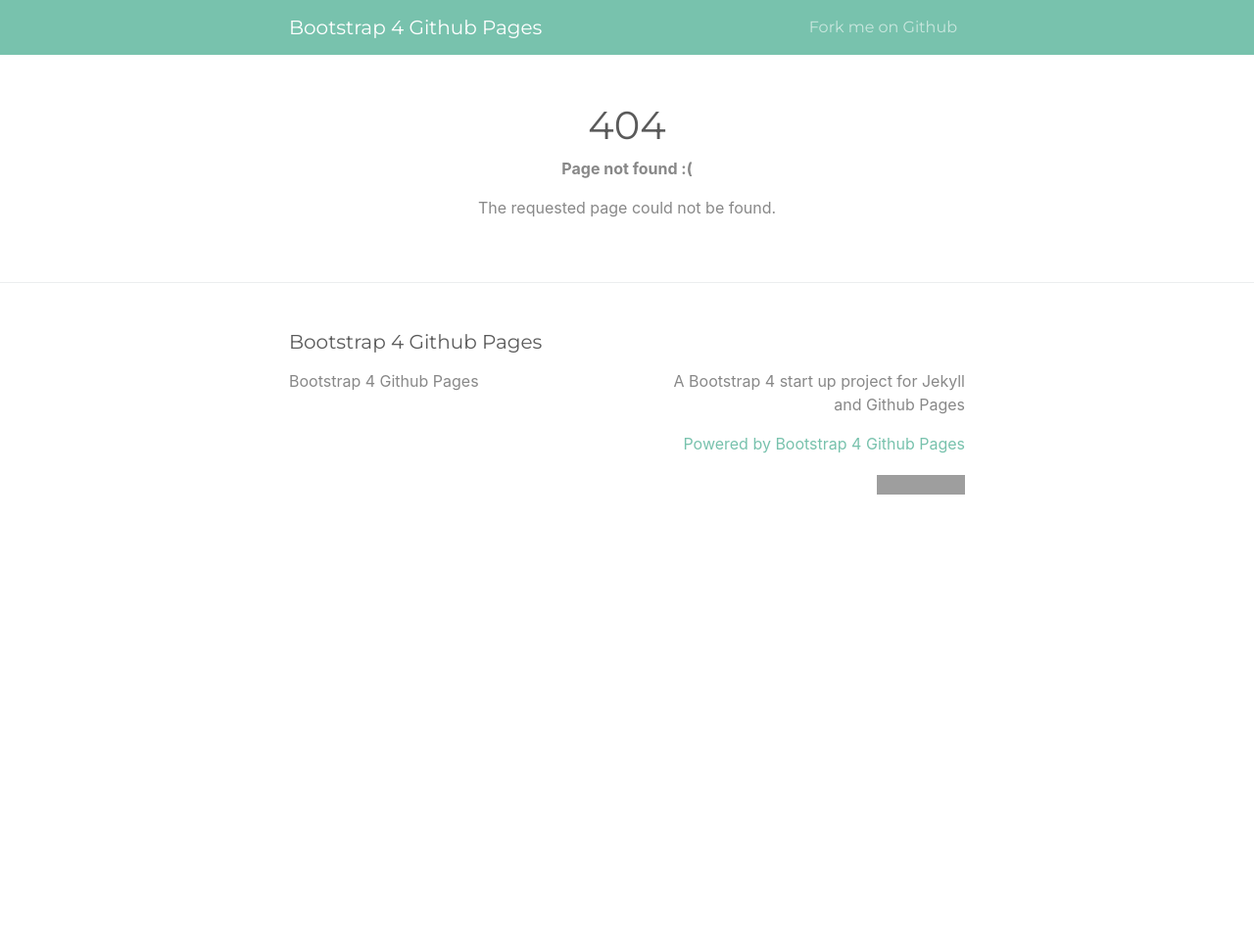
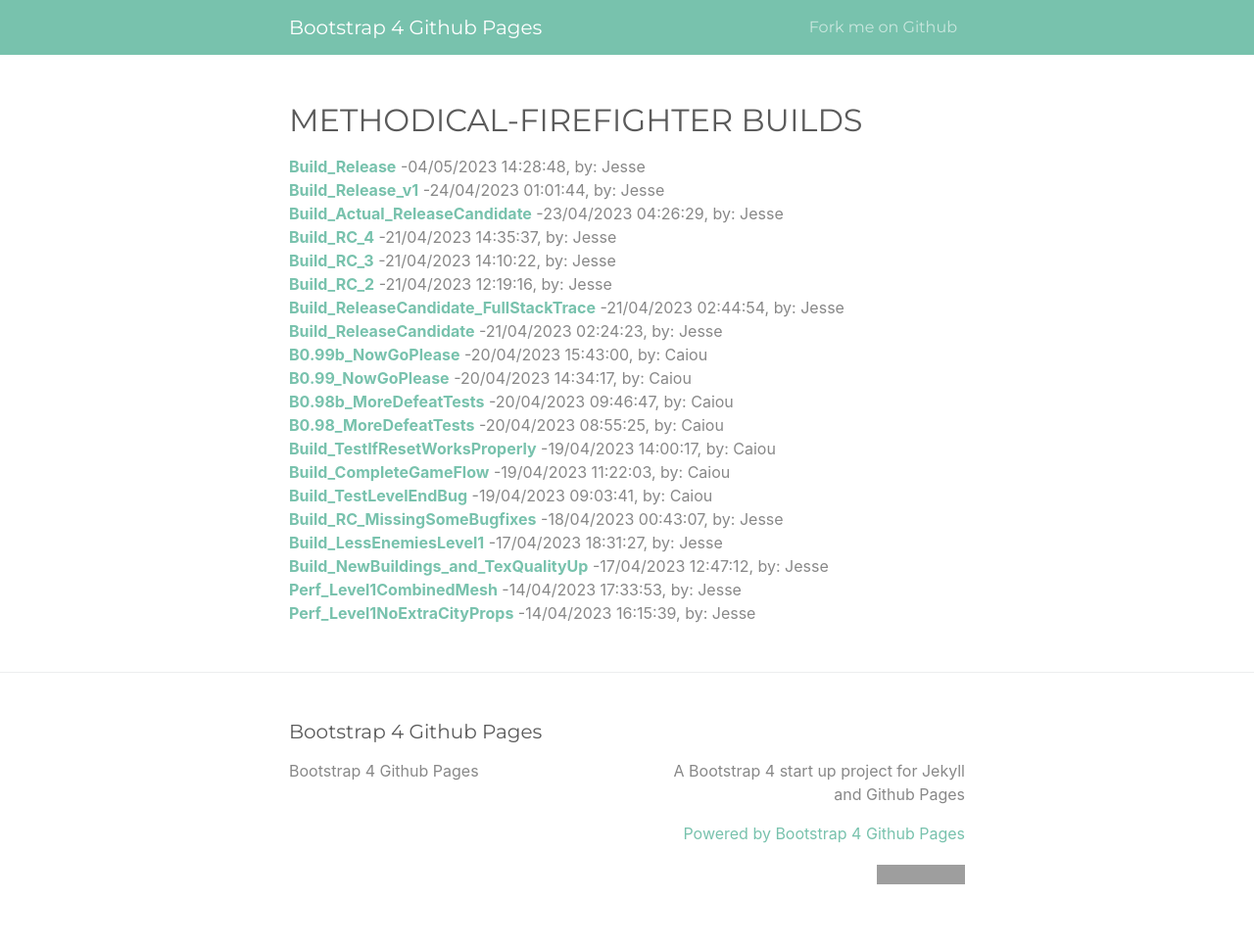
Before and after one commit to Blabbers/legends-builds, a Jekyll site: the page built from build-list-page.html, in a window 1280 px wide. Shown: the whole page at 98% size. Built offline with Jekyll 4.4.1, drawn with Linux system fonts in a browser that asks for light colours; before the commit the page ends 900 px from its top, so only the background shows below that; grey boxes are pictures that could not be loaded.

Commit message:
Test with base page

```diff
--- a/build-list-page.html
+++ b/build-list-page.html
@@ -2,9 +2,66 @@
 layout: default
 ---
 
-<div class="container text-center">
-  <h1>404</h1>
+<meta http-equiv="Cache-Control" content="no-cache, no-store, must-revalidate">
+<meta http-equiv="Pragma" content="no-cache">
+<meta http-equiv="Expires" content="0">
+<!doctype html>
+<html>
+  <head>
+    <title>Blabbers Game Builds</title>
+  </head>
+  <body>
+  <h2><p id="gameName"></p></h2>
+    <!--<p>This is an example paragraph. Anything in the <strong>body</strong> tag will appear on the page, just like this <strong>p</strong> tag and its contents.</p>-->
+    <div id="buildLinks">
+        <!--<a id="buildLink_1"><p id="buildName_1"></p></a>-->
+    </div>
+  </body>
+</html>
 
-  <p><strong>Page not found :(</strong></p>
-  <p>The requested page could not be found.</p>
-</div>
+<script>
+    const gameGitName = "methodical-firefighter";
+    //------
+    let gameBuildFolderNames = [
+        {folder: 'Build_Release', date: '04/05/2023 14:28:48', person: 'Jesse'},
+        {folder: 'Build_Release_v1', date: '24/04/2023 01:01:44', person: 'Jesse'},
+        {folder: 'Build_Actual_ReleaseCandidate', date: '23/04/2023 04:26:29', person: 'Jesse'},
+        {folder: 'Build_RC_4', date: '21/04/2023 14:35:37', person: 'Jesse'},
+        {folder: 'Build_RC_3', date: '21/04/2023 14:10:22', person: 'Jesse'},
+        {folder: 'Build_RC_2', date: '21/04/2023 12:19:16', person: 'Jesse'},
+        {folder: 'Build_ReleaseCandidate_FullStackTrace', date: '21/04/2023 02:44:54', person: 'Jesse'},
+        {folder: 'Build_ReleaseCandidate', date: '21/04/2023 02:24:23', person: 'Jesse'},
+        {folder: 'B0.99b_NowGoPlease', date: '20/04/2023 15:43:00', person: 'Caiou'},
+        {folder: 'B0.99_NowGoPlease', date: '20/04/2023 14:34:17', person: 'Caiou'},
+        {folder: 'B0.98b_MoreDefeatTests', date: '20/04/2023 09:46:47', person: 'Caiou'},
+        {folder: 'B0.98_MoreDefeatTests', date: '20/04/2023 08:55:25', person: 'Caiou'},
+        {folder: 'Build_TestIfResetWorksProperly', date: '19/04/2023 14:00:17', person: 'Caiou'},
+        {folder: 'Build_CompleteGameFlow', date: '19/04/2023 11:22:03', person: 'Caiou'},
+        {folder: 'Build_TestLevelEndBug', date: '19/04/2023 09:03:41', person: 'Caiou'},
+        {folder: 'Build_RC_MissingSomeBugfixes', date: '18/04/2023 00:43:07', person: 'Jesse'},
+        {folder: 'Build_LessEnemiesLevel1', date: '17/04/2023 18:31:27', person: 'Jesse'},
+        {folder: 'Build_NewBuildings_and_TexQualityUp', date: '17/04/2023 12:47:12', person: 'Jesse'},
+        {folder: 'Perf_Level1CombinedMesh', date: '14/04/2023 17:33:53', person: 'Jesse'},
+        {folder: 'Perf_Level1NoExtraCityProps', date: '14/04/2023 16:15:39', person: 'Jesse'},
+    ];
+
+    for (let i = 0; i < gameBuildFolderNames.length; i++)
+    {
+        let build = gameBuildFolderNames[i];
+        //------
+        const harnessURL = "https://app.legendsoflearning.com/developers/harness?url="
+        const gameURL = "https://blabbers.github.io/"+gameGitName+"/"+build.folder;
+        const langAttachText = "&langUrl="
+        const langFileSubfolderURL = "/StreamingAssets/language.json"
+        const fullAddressURL = ""+ harnessURL + gameURL + langAttachText + gameURL + langFileSubfolderURL;
+        //------
+        document.getElementById("gameName").innerHTML = (gameGitName + " Builds").toUpperCase();
+        console.log("teste"+i);
+
+        //var rbc = '<h3>Type your radio button here';
+        let newNode = document.createElement("div");
+        newNode.innerHTML = '<a href='+fullAddressURL+'><b>'+build.folder+'</b></a> -' + build.date + ', by: ' + build.person;
+        document.getElementById('buildLinks').appendChild(newNode);
+    }
+
+</script>
```
